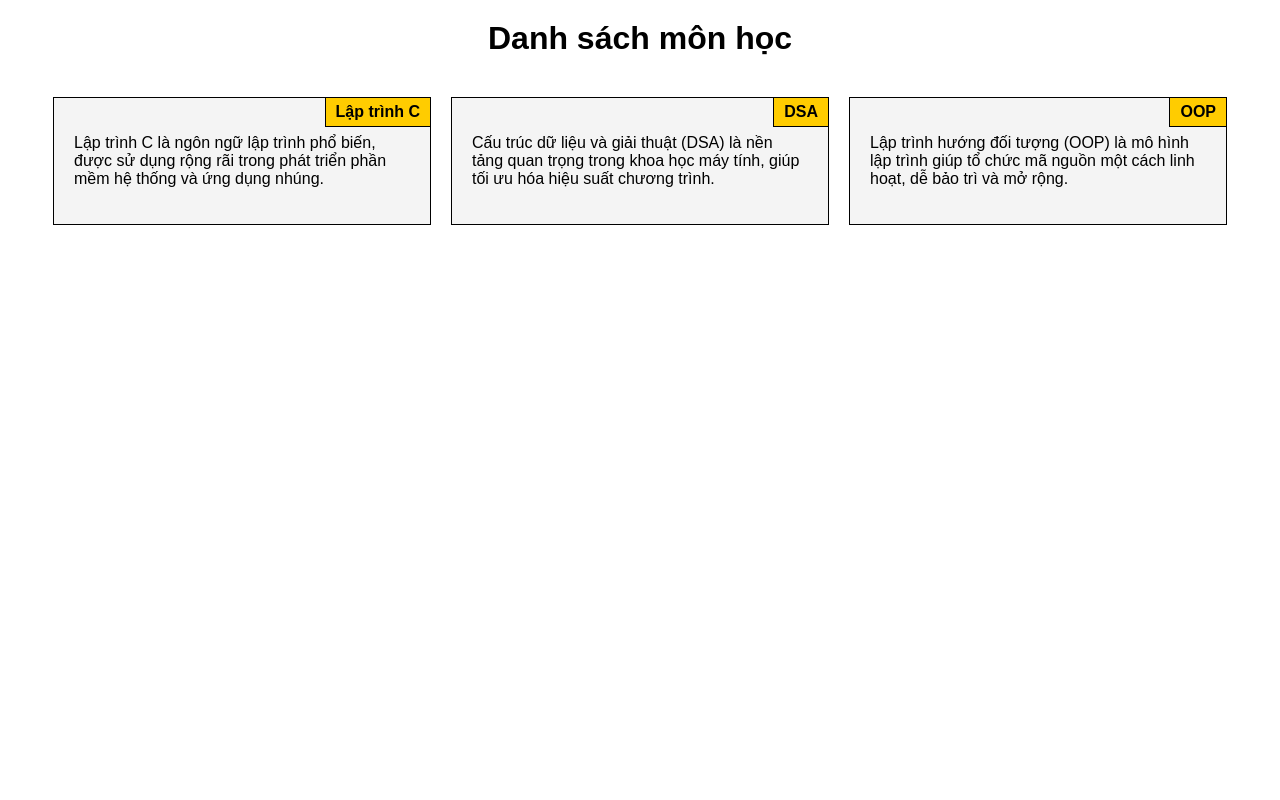
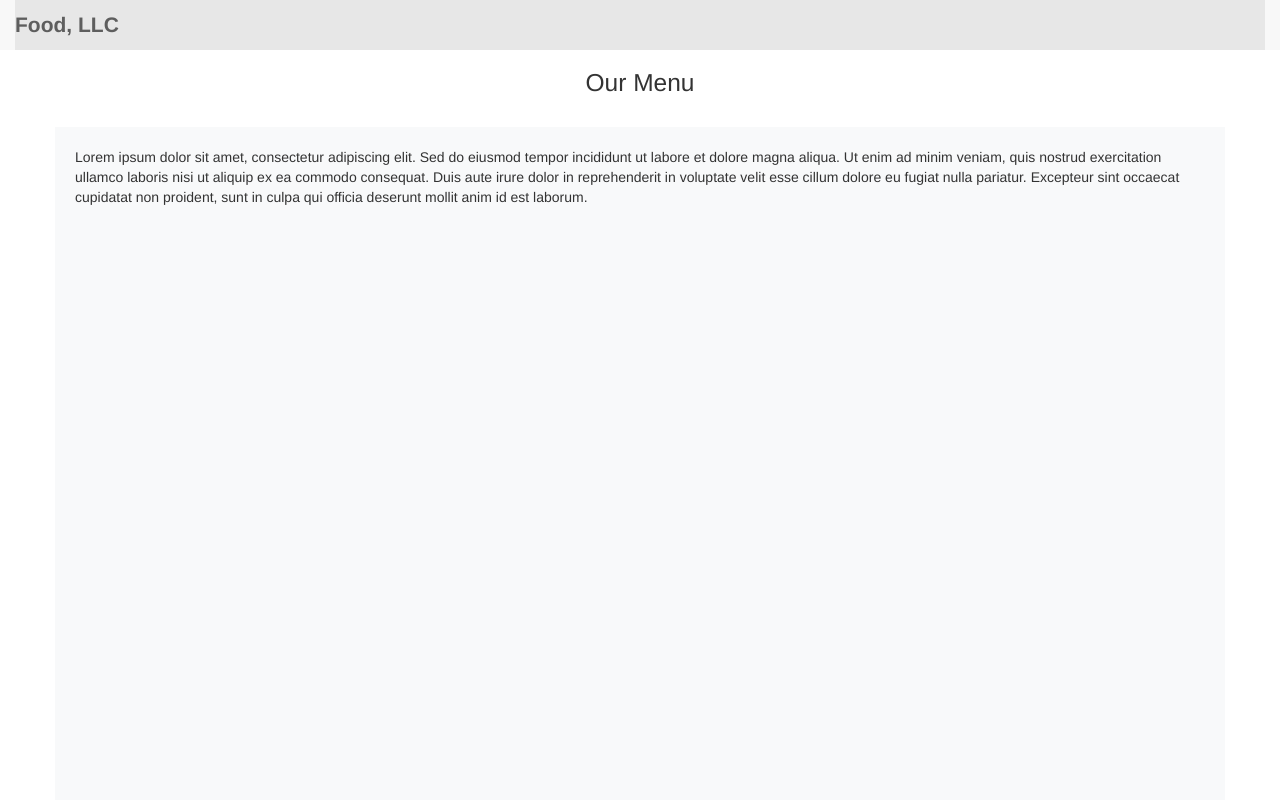
Before and after one commit to VietfromPKA/module2-css, a plain HTML site: page index.html in a window 1280 px wide. Shown: the top 800 px of the page. Drawn offline with nearby package versions, Linux system fonts and the light colour scheme.

Commit message:
Add navbar and update page structure for menu display

```diff
--- a/css/styles.css
+++ b/css/styles.css
@@ -1,60 +1,90 @@
-body {
-    font-family: Arial, sans-serif;
+/* Navbar Styles */
+.navbar {
+    background-color: #f8f8f8;
+    border: 0;
+    border-radius: 0;
+  }
+
+  .navbar-brand {
+    font-size: 1.5em;
+    font-weight: bold;
+    color: #333;
+  }
+
+  /* Mobile Menu Dropdown */
+  #navbar-menu {
+    background-color: #e7e7e7;
+    padding: 0;
+  }
+
+  #navbar-menu ul {
+    margin: 0;
+    width: 100%;
+  }
+
+  #navbar-menu li {
     text-align: center;
-    margin: 0;
-    padding: 0;
-}
+    border-bottom: 1px solid #ccc;
+  }
 
-h1 {
-    font-size: 2em;
-    margin: 20px 0;
-}
+  #navbar-menu li a {
+    color: #333;
+    font-weight: bold;
+  }
 
-.container {
-    display: flex;
-    flex-wrap: wrap;
-    justify-content: center;
-    padding: 10px;
-}
+  /* Page Heading */
+  h1 {
+    margin-bottom: 30px;
+    font-size: 1.75em;
+  }
 
-.box {
+  /* Graded: Tall Section */
+  #long-section {
+    background-color: #f8f9fa;
+    height: 1000px;
+    padding: 20px;
+    margin-bottom: 30px;
+  }
+
+  /* Optional: 3 Sections */
+  .optional-section {
+    margin-top: 30px;
+  }
+
+  .optional-section section {
+    background-color: #f8f9fa;
+    padding: 15px;
+    margin-bottom: 20px;
     position: relative;
-    border: 1px solid black;
-    background-color: #f4f4f4;
-    padding: 20px;
-    margin: 10px;
-    box-sizing: border-box;
-    text-align: left;
-}
+  }
 
-.title {
-    position: absolute;
-    top: 0;
-    right: 0;
-    background-color: #ffcc00;
-    padding: 5px 10px;
-    font-weight: bold;
-    border-left: 1px solid black;
-    border-bottom: 1px solid black;
-}
+  .optional-section h3 {
+    font-size: 1.25em;
+    margin-top: 0;
+  }
 
-@media (min-width: 992px) {
-    .box {
-        width: 30%;
+  /* Back to Top Link */
+  .back-to-top {
+    display: block;
+    text-align: center;
+    margin-top: 15px;
+    color: #337ab7;
+    text-decoration: none;
+  }
+
+  /* Responsive Adjustments */
+  @media (min-width: 768px) {
+    .optional-section section {
+      margin-bottom: 0;
     }
-}
 
-@media (min-width: 768px) and (max-width: 991px) {
-    .box {
-        width: 45%;
+    #sushi {
+      clear: both;
     }
-    .box:last-child {
-        width: 100%;
+  }
+
+  @media (min-width: 992px) {
+    #sushi {
+      clear: none;
     }
-}
-
-@media (max-width: 767px) {
-    .box {
-        width: 100%;
-    }
-}
+  }
--- a/index.html
+++ b/index.html
@@ -3,24 +3,72 @@
 <head>
   <meta charset="UTF-8">
   <meta name="viewport" content="width=device-width, initial-scale=1.0">
-    <title>Danh sách môn học</title>
+  <title>Module 3 Solution</title>
+  <!-- Bootstrap 3 CSS -->
+  <link rel="stylesheet" href="https://maxcdn.bootstrapcdn.com/bootstrap/3.3.7/css/bootstrap.min.css">
+  <!-- Custom CSS -->
   <link rel="stylesheet" href="css/styles.css">
 </head>
 <body>
-    <h1>Danh sách môn học</h1>
+  <!-- Navbar -->
+  <nav class="navbar navbar-default">
+    <div class="container-fluid">
+      <div class="navbar-header">
+        <button type="button" class="navbar-toggle collapsed" data-toggle="collapse" data-target="#navbar-menu">
+          <span class="icon-bar"></span>
+          <span class="icon-bar"></span>
+          <span class="icon-bar"></span>
+        </button>
+        <a class="navbar-brand" href="#">Food, LLC</a>
+      </div>
+
+      <!-- Mobile Menu -->
+      <div id="navbar-menu" class="collapse navbar-collapse">
+        <ul class="nav navbar-nav visible-xs">
+          <li><a href="#chicken" class="text-center">Chicken</a></li>
+          <li><a href="#beef" class="text-center">Beef</a></li>
+          <li><a href="#sushi" class="text-center">Sushi</a></li>
+        </ul>
+      </div>
+    </div>
+  </nav>
+
+  <!-- Page Heading -->
+  <h1 id="our-menu" class="text-center">Our Menu</h1>
+
+  <!-- Main Content (Graded: Single Tall Section) -->
   <div class="container">
-        <section class="box">
-            <div class="title">Lập trình C</div>
-            <p>Lập trình C là ngôn ngữ lập trình phổ biến, được sử dụng rộng rãi trong phát triển phần mềm hệ thống và ứng dụng nhúng.</p>
+    <div class="row">
+      <div id="long-section" class="col-xs-12">
+        <p>Lorem ipsum dolor sit amet, consectetur adipiscing elit. Sed do eiusmod tempor incididunt ut labore et dolore magna aliqua. Ut enim ad minim veniam, quis nostrud exercitation ullamco laboris nisi ut aliquip ex ea commodo consequat. Duis aute irure dolor in reprehenderit in voluptate velit esse cillum dolore eu fugiat nulla pariatur. Excepteur sint occaecat cupidatat non proident, sunt in culpa qui officia deserunt mollit anim id est laborum.</p>
+        <!-- More content to make it scrollable -->
+      </div>
+    </div>
+  </div>
+
+  <!-- Optional: 3 Sections (Chicken, Beef, Sushi) -->
+  <div class="container optional-section">
+    <div class="row">
+      <section id="chicken" class="col-md-4 col-sm-6 col-xs-12">
+        <h3 class="text-center">Chicken</h3>
+        <p>Lorem ipsum dolor sit amet, consectetur adipiscing elit. Sed do eiusmod tempor incididunt ut labore et dolore magna aliqua. Ut enim ad minim veniam, quis nostrud exercitation ullamco laboris nisi ut aliquip ex ea commodo consequat.</p>
+        <a href="#our-menu" class="back-to-top">Back to Top</a>
       </section>
-        <section class="box">
-            <div class="title">DSA</div>
-            <p>Cấu trúc dữ liệu và giải thuật (DSA) là nền tảng quan trọng trong khoa học máy tính, giúp tối ưu hóa hiệu suất chương trình.</p>
+      <section id="beef" class="col-md-4 col-sm-6 col-xs-12">
+        <h3 class="text-center">Beef</h3>
+        <p>Lorem ipsum dolor sit amet, consectetur adipiscing elit. Sed do eiusmod tempor incididunt ut labore et dolore magna aliqua. Ut enim ad minim veniam, quis nostrud exercitation ullamco laboris nisi ut aliquip ex ea commodo consequat.</p>
+        <a href="#our-menu" class="back-to-top">Back to Top</a>
       </section>
-        <section class="box">
-            <div class="title">OOP</div>
-            <p>Lập trình hướng đối tượng (OOP) là mô hình lập trình giúp tổ chức mã nguồn một cách linh hoạt, dễ bảo trì và mở rộng.</p>
+      <section id="sushi" class="col-md-4 col-sm-12 col-xs-12">
+        <h3 class="text-center">Sushi</h3>
+        <p>Lorem ipsum dolor sit amet, consectetur adipiscing elit. Sed do eiusmod tempor incididunt ut labore et dolore magna aliqua. Ut enim ad minim veniam, quis nostrud exercitation ullamco laboris nisi ut aliquip ex ea commodo consequat.</p>
+        <a href="#our-menu" class="back-to-top">Back to Top</a>
       </section>
     </div>
+  </div>
+
+  <!-- jQuery and Bootstrap JS -->
+  <script src="https://ajax.googleapis.com/ajax/libs/jquery/3.3.1/jquery.min.js"></script>
+  <script src="https://maxcdn.bootstrapcdn.com/bootstrap/3.3.7/js/bootstrap.min.js"></script>
 </body>
 </html>
```
Lines whose indentation alone changed are shown as unchanged.
